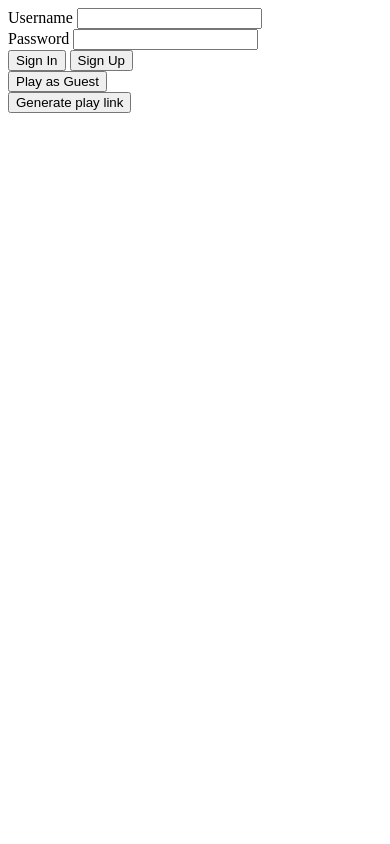
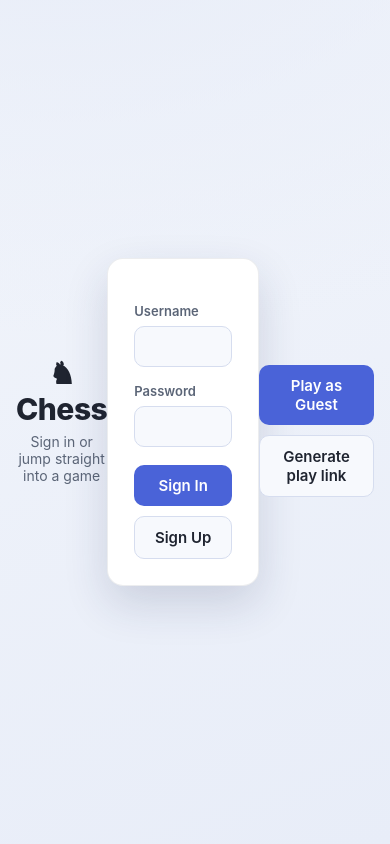
Before and after one commit to rfix-lab/chess, a Node project: template src/views/index.ejs in a window 390 px wide. Run offline with Node 20 templates, Linux system fonts and the light colour scheme; the template is opened without the code that fills it, so the values that code supplies are empty; some libraries are stand-ins or nearby versions.

Commit message:
style(ui): modern lobby page (index.css + index.ejs)
- self-contained dark/light palette via prefers-color-scheme (no JS coupling)
- centered card with brand header, labelled fields, focus rings
- unified button system (.btn-primary/.btn-secondary), guest row, feedback banners
- preserved every JS-referenced id (form, username, password, play-button x2,
  generated-link, auth-success/fail, signup-fail-*) and .hide/.show toggles
- added test/e2e-gate.sh helper + checkpoint file

```diff
--- a/src/public/styles/index.css
+++ b/src/public/styles/index.css
@@ -1,7 +1,261 @@
+/* === Lobby page — modern clean look ===
+   Self-contained: no JS dependency. Adapts to the OS colour scheme and,
+   when present, to a data-theme attribute on <html> (game-theme parity).
+   JS-referenced ids/classes kept exactly (indexSockets.js / events.js):
+   form, username, username-list, password, play-button (x2), generated-link,
+   auth-success, auth-fail, signup-fail(-*), .hide, .show */
+
+:root {
+  --bg-0: #0f1420;
+  --bg-1: #16203a;
+  --text: #e8ecf4;
+  --text-dim: #9aa4b8;
+  --card: #1a2436;
+  --card-border: rgba(255, 255, 255, 0.08);
+  --input-bg: #101827;
+  --input-border: #2c3850;
+  --input-focus: #6c8cff;
+  --accent: #6c8cff;
+  --accent-hover: #8099ff;
+  --accent-ink: #ffffff;
+  --shadow: 0 18px 48px rgba(0, 0, 0, 0.42);
+  --radius: 16px;
+  color-scheme: dark;
+}
+
+@media (prefers-color-scheme: light) {
+  :root:not([data-theme]) {
+    --bg-0: #f2f5fb;
+    --bg-1: #e8edf8;
+    --text: #1f2430;
+    --text-dim: #5b6577;
+    --card: #ffffff;
+    --card-border: rgba(20, 30, 60, 0.08);
+    --input-bg: #f7f9fd;
+    --input-border: #d6ddef;
+    --input-focus: #4a63d8;
+    --accent: #4a63d8;
+    --accent-hover: #5f76e6;
+    --accent-ink: #ffffff;
+    --shadow: 0 18px 44px rgba(30, 45, 90, 0.16);
+  }
+}
+
+:root[data-theme="light"] {
+  --bg-0: #f2f5fb;
+  --bg-1: #e8edf8;
+  --text: #1f2430;
+  --text-dim: #5b6577;
+  --card: #ffffff;
+  --card-border: rgba(20, 30, 60, 0.08);
+  --input-bg: #f7f9fd;
+  --input-border: #d6ddef;
+  --input-focus: #4a63d8;
+  --accent: #4a63d8;
+  --accent-hover: #5f76e6;
+  --accent-ink: #ffffff;
+  --shadow: 0 18px 44px rgba(30, 45, 90, 0.16);
+  color-scheme: light;
+}
+
+* {
+  box-sizing: border-box;
+}
+
+html,
+body {
+  margin: 0;
+  min-height: 100vh;
+}
+
+body {
+  display: flex;
+  align-items: center;
+  justify-content: center;
+  padding: 24px 16px;
+  background:
+    radial-gradient(1200px 700px at 20% -10%, var(--bg-1), transparent 60%),
+    linear-gradient(160deg, var(--bg-0), var(--bg-1));
+  color: var(--text);
+  font-family: -apple-system, BlinkMacSystemFont, "Segoe UI", Roboto, Helvetica, Arial, sans-serif;
+  transition: background 0.3s, color 0.3s;
+}
+
+/* --- Lobby card --- */
+#form {
+  display: block;
+  width: min(92vw, 420px);
+  background: var(--card);
+  border: 1px solid var(--card-border);
+  border-radius: var(--radius);
+  box-shadow: var(--shadow);
+  padding: 28px 26px 26px;
+}
+
+.brand {
+  text-align: center;
+  margin: 0 0 6px;
+}
+
+.brand h1 {
+  margin: 0;
+  font-size: 30px;
+  font-weight: 800;
+  letter-spacing: -0.5px;
+}
+
+.brand p {
+  margin: 6px 0 0;
+  color: var(--text-dim);
+  font-size: 14px;
+}
+
+.field {
+  margin-top: 16px;
+  display: flex;
+  flex-direction: column;
+  gap: 7px;
+}
+
+.field label {
+  font-size: 13px;
+  font-weight: 600;
+  color: var(--text-dim);
+}
+
+.field input {
+  width: 100%;
+  padding: 11px 13px;
+  font-size: 15px;
+  color: var(--text);
+  background: var(--input-bg);
+  border: 1px solid var(--input-border);
+  border-radius: 10px;
+  outline: none;
+  transition: border-color 0.2s, box-shadow 0.2s;
+}
+
+.field input:focus {
+  border-color: var(--input-focus);
+  box-shadow: 0 0 0 3px rgba(108, 140, 255, 0.22);
+}
+
+.actions {
+  display: flex;
+  gap: 10px;
+  margin-top: 18px;
+}
+
+/* --- Buttons --- */
+button {
+  font-family: inherit;
+  cursor: pointer;
+  border: none;
+  border-radius: 10px;
+  font-size: 15px;
+  font-weight: 600;
+  padding: 11px 18px;
+  color: var(--text);
+  background: transparent;
+  transition: background 0.2s, transform 0.08s, box-shadow 0.2s;
+}
+
+button:active {
+  transform: translateY(1px);
+}
+
+.btn-primary {
+  flex: 1;
+  background: var(--accent);
+  color: var(--accent-ink);
+}
+
+.btn-primary:hover {
+  background: var(--accent-hover);
+}
+
+.btn-secondary {
+  border: 1px solid var(--input-border);
+  background: var(--input-bg);
+}
+
+.btn-secondary:hover {
+  border-color: var(--input-focus);
+}
+
+/* Guest row below the card */
+.guest {
+  width: min(92vw, 420px);
+  margin: 18px 0 0;
+  display: flex;
+  gap: 10px;
+  flex-wrap: wrap;
+}
+
+.guest button {
+  flex: 1 1 auto;
+}
+
+#generated-link {
+  display: inline-flex;
+  align-items: center;
+  width: 100%;
+  word-break: break-all;
+  text-align: center;
+  padding: 11px 14px;
+  color: var(--accent);
+  background: var(--card);
+  border: 1px solid var(--card-border);
+  border-radius: 10px;
+  font-size: 13px;
+  text-decoration: none;
+}
+
+/* --- Feedback banners --- */
+.auth-note {
+  width: min(92vw, 420px);
+  margin: 14px 0 0;
+  padding: 12px 14px;
+  border-radius: 10px;
+  font-size: 14px;
+  font-weight: 500;
+  text-align: center;
+}
+
+#auth-success {
+  color: #2f9e6b;
+  background: rgba(47, 158, 107, 0.12);
+  border: 1px solid rgba(47, 158, 107, 0.35);
+}
+
+#auth-success h3,
+#signup-fail h3 {
+  margin: 0;
+  font-size: 14px;
+  font-weight: 600;
+}
+
+#auth-fail,
+#signup-fail {
+  color: #e0654f;
+  background: rgba(224, 101, 79, 0.12);
+  border: 1px solid rgba(224, 101, 79, 0.35);
+}
+
+/* Utility: JS toggles these */
 .hide {
-  display: none;
+  display: none !important;
 }
 
 .show {
   display: initial;
 }
+
+@media (max-width: 460px) {
+  .actions {
+    flex-direction: column;
+  }
+  .guest {
+    flex-direction: column;
+  }
+}
--- a/src/views/index.ejs
+++ b/src/views/index.ejs
@@ -5,7 +5,7 @@
   <meta charset="UTF-8">
   <meta http-equiv="X-UA-Compatible" content="IE=edge">
   <meta name="viewport" content="width=device-width, initial-scale=1.0">
-  <title>Index</title>
+  <title>Chess Lobby</title>
 
   <link rel="stylesheet" href="styles/index.css">
   <script src="/socket.io/socket.io.js"></script>
@@ -13,34 +13,41 @@
 </head>
 
 <body>
-  <div id="form" class="">
-    <div>
+  <header class="brand">
+    <h1>♞ Chess</h1>
+    <p>Sign in or jump straight into a game</p>
+  </header>
+
+  <div id="form">
+    <div class="field">
       <label for="username">Username</label>
       <input type="text" name="username" id="username" list="username-list" autocomplete="off">
       <datalist id="username-list"></datalist>
     </div>
-    <div>
+    <div class="field">
       <label for="password">Password</label>
       <input type="password" name="password" id="password">
     </div>
-    <button onclick="submitLoginDetails()">Sign In</button>
-    <button onclick="submitSignUpDetails()">Sign Up</button>
+    <div class="actions">
+      <button class="btn-primary" onclick="submitLoginDetails()">Sign In</button>
+      <button class="btn-secondary" onclick="submitSignUpDetails()">Sign Up</button>
+    </div>
   </div>
-  <div id="auth-success" class="hide"></div>
-  <div id="auth-fail" class="hide">
+
+  <div class="guest">
+    <button onclick="play()" id="play-button" class="btn-primary">Play as Guest</button>
+    <button onclick="genLink()" id="play-button" class="btn-secondary">Generate play link</button>
+    <a href="" id="generated-link" class="hide"></a>
+  </div>
+
+  <div id="auth-success" class="auth-note hide"></div>
+  <div id="auth-fail" class="auth-note hide">
     <h3>Invalid credentials.</h3>
   </div>
-  <div id="signup-fail" class="hide">
+  <div id="signup-fail" class="auth-note hide">
     <h3 id="signup-fail-usrnmexists" class="hide">Failed! User name already exists.</h3>
     <h3 id="signup-fail-pswdlen" class="hide">Failed! Enter a non empty password.</h3>
     <h3 id="signup-fail-pswdinvalid" class="hide">Failed! Username must be 3-32 characters: letters, digits, dot, underscore, dash.</h3>
-  </div>
-
-  <button onclick="play()" id="play-button">Play as Guest</button>
-
-  <div>
-    <button onclick="genLink()" id="play-button">Generate play link</button>
-    <a href="" id="generated-link" class="hide"></a>
   </div>
 
   <script src="js/cookieUtil.js"></script>
```
Also changed, not shown: checkpoints/24-designer.md (added, +17 -0 lines), 1 other file.
